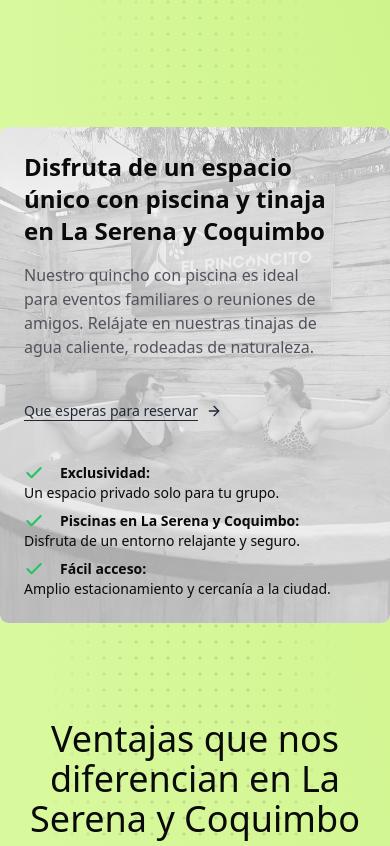
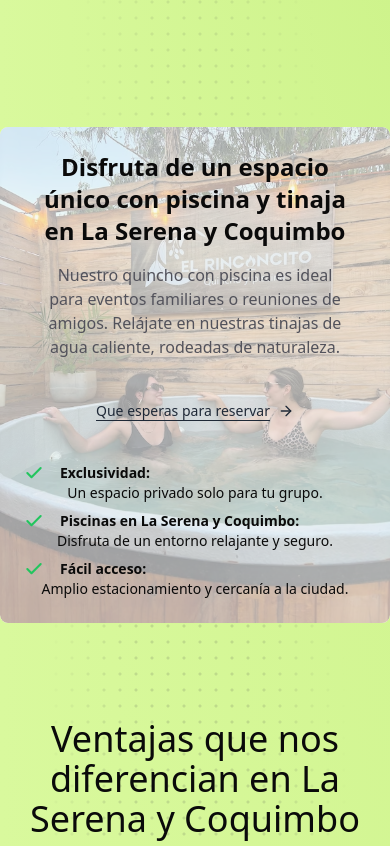
Before and after one commit to Juanmorales1810/el-rinconcito, an Astro site: page / in a window 390 px wide. Shown: the part 918-1764 px from the top of the page. Built offline with nearby package versions, Linux system fonts and the light colour scheme; Astro itself is replaced by a stand-in of ours.

Commit message:
Refactor: Ajustar estilos de presentación en la sección Descripción para mejorar la legibilidad y el diseño

```diff
--- a/src/components/Description.astro
+++ b/src/components/Description.astro
@@ -8,11 +8,11 @@
             class="relative flex flex-col items-center justify-between gap-8 bg-zinc-100 rounded-lg p-6 overflow-hidden md:flex-row md:bg-none lg:px-20 lg:py-16 hover:shadow-lg transition-shadow"
         >
             <img
-                class="absolute z-0 inset-0 object-cover w-full h-full rounded-lg opacity-30 grayscale md:hidden"
+                class="absolute z-0 inset-0 object-cover w-full h-full rounded-lg opacity-35 md:hidden"
                 src="/img/description/tinaja.avif"
                 alt="Amigas disfrutando de la tinaja"
             />
-            <div class="relative z-10 w-full">
+            <div class="relative z-10 w-full text-center md:text-left">
                 <h4 class="mb-4 text-2xl font-bold md:text-3xl text-balance">
                     Disfruta de un espacio único con piscina y tinaja en La
                     Serena y Coquimbo
@@ -44,7 +44,7 @@
                     </svg>
                 </a>
             </div>
-            <div class="relative z-10 w-full">
+            <div class="relative z-10 w-full text-center md:text-left">
                 <ul
                     class="space-y-2 text-sm font-medium sm:text-base lg:text-lg"
                 >
```
